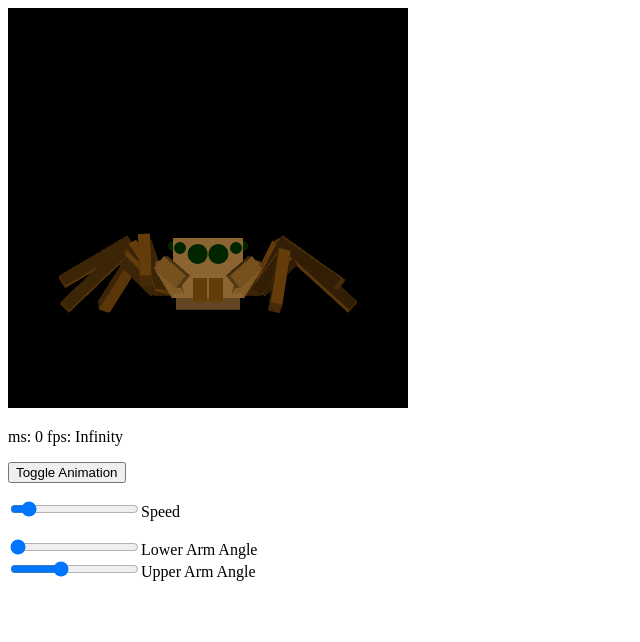
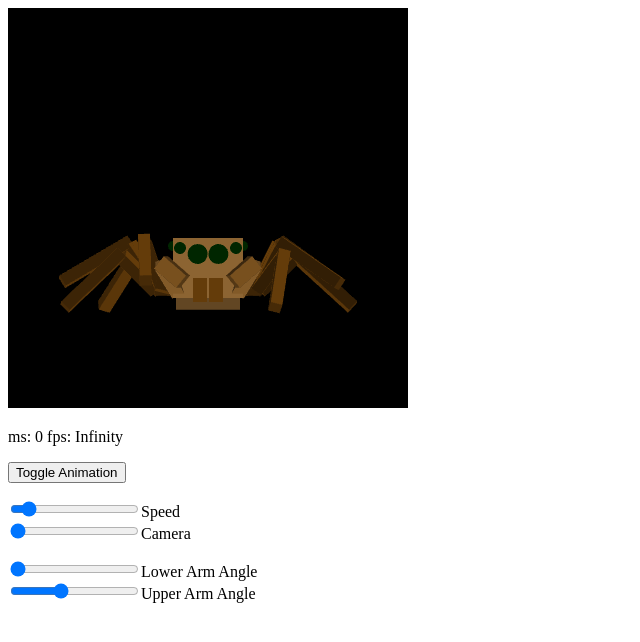
Before and after one commit to PeachyStar/CSE-160, a plain HTML site: page asgn2/asgn2.html in a window 1280 px wide. Shown: the whole page, without its empty margins (0-640 px from the left). Drawn offline with Linux system fonts and the light colour scheme; animation ran at ten frames a second.

Commit message:
add camera slider

```diff
--- a/asgn2/ColoredPoints.js
+++ b/asgn2/ColoredPoints.js
@@ -86,6 +86,7 @@ let g_speed = 1;
 function addHtmlUiActions(){
   document.getElementById('toggle').onclick = function() {if(Animation){Animation=false;} else {Animation=true}; renderAllShapes();};
   document.getElementById('speedSlide').addEventListener('mousemove', function() {g_speed = this.value; renderAllShapes();});
+  document.getElementById('cameraSlide').addEventListener('mousemove', function() {g_globalAngles[1] = this.value; renderAllShapes();});
   document.getElementById('lowerArmSlide').addEventListener('mousemove', function() {g_lowerArmAngle = this.value; renderAllShapes();});
   document.getElementById('upperArmSlide').addEventListener('mousemove', function() {g_upperArmAngle = this.value; renderAllShapes();});
 }
--- a/asgn2/asgn2.html
+++ b/asgn2/asgn2.html
@@ -2,7 +2,7 @@
 <html lang="en">
   <head>
     <meta charset="utf-8" />
-    <title>Change a point color</title>
+    <title>Walking Spider</title>
   </head>
 
   <body onload="main()">
@@ -14,6 +14,7 @@
     <p>
     <input type="range" min="0.1" max="10" value="1" class="slider" id="speedSlide">Speed
     <br>
+    <input type="range" min="0" max="360" value="0" class="slider" id="cameraSlide">Camera
     <p>
     <input type="range" min="0" max="100" value="0" class="slider" id="lowerArmSlide">Lower Arm Angle
     <br>
```
